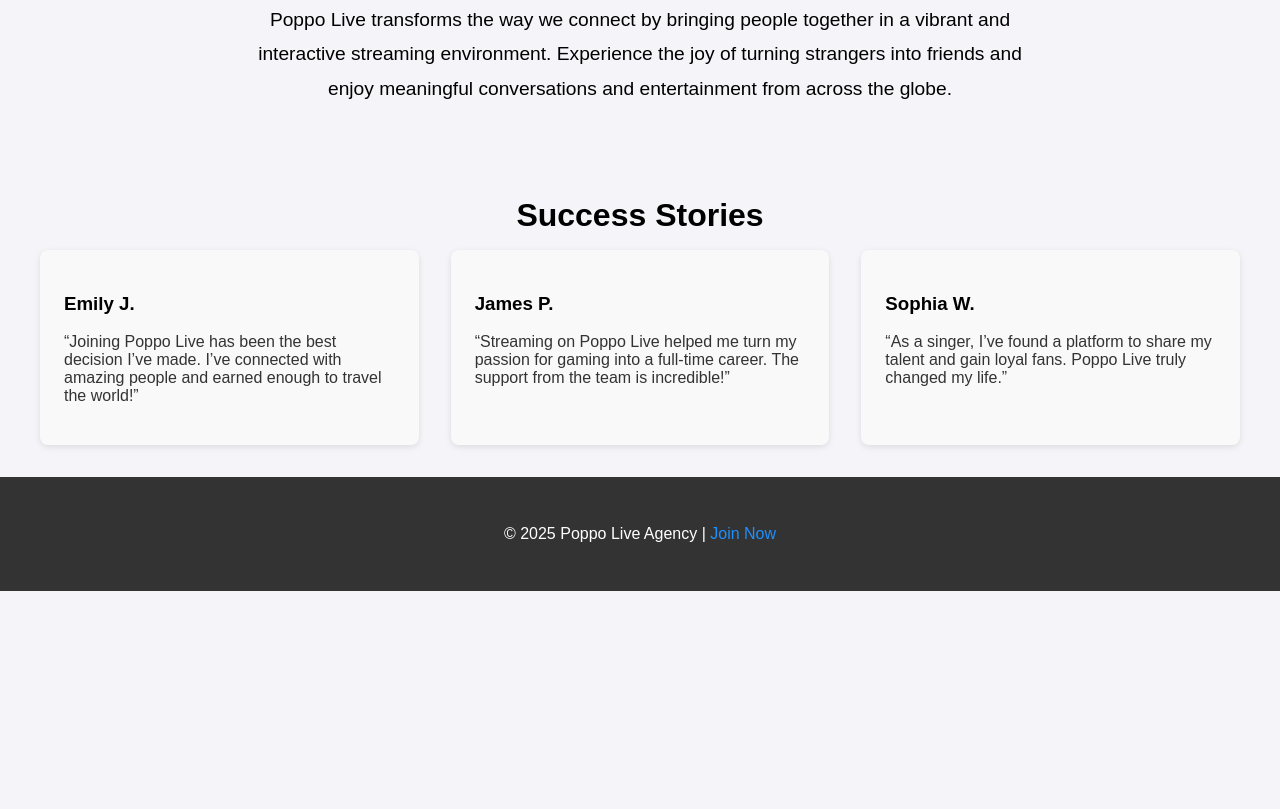
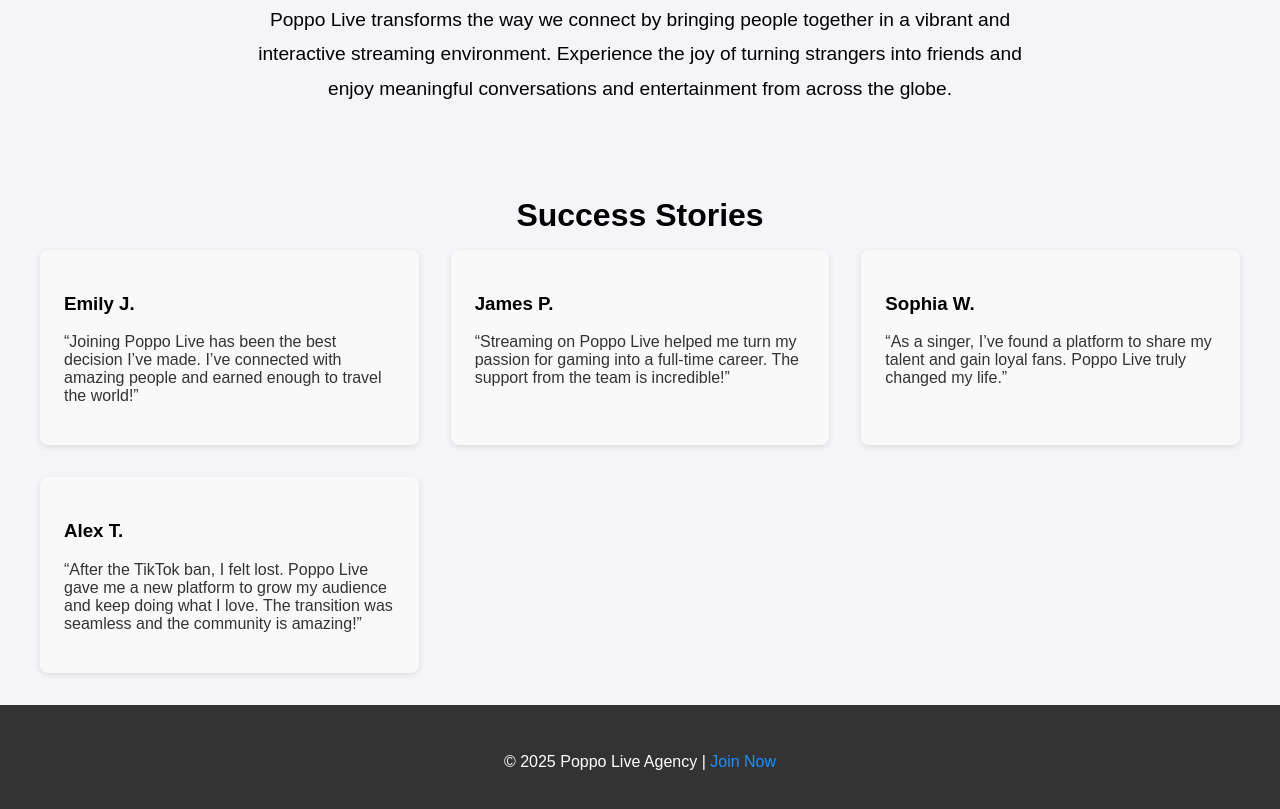
Before and after one commit to pajpetery/poppo-live-agency, a plain HTML site: page index.html in a window 1280 px wide. Shown: the part 3365-4174 px from the top of the page. Before the commit the page ends 3956 px from the top, so only its background shows below. Drawn offline with Linux system fonts and the light colour scheme.

Commit message:
Update index.html

```diff
--- a/index.html
+++ b/index.html
@@ -237,6 +237,10 @@
             <h3 style="color: black;">Sophia W.</h3>
             <p style="color: #333;">“As a singer, I’ve found a platform to share my talent and gain loyal fans. Poppo Live truly changed my life.”</p>
         </div>
+        <div style="background: #f9f9f9; padding: 1.5rem; border-radius: 8px; box-shadow: 0 2px 6px rgba(0, 0, 0, 0.1);">
+            <h3 style="color: black;">Alex T.</h3>
+            <p style="color: #333;">“After the TikTok ban, I felt lost. Poppo Live gave me a new platform to grow my audience and keep doing what I love. The transition was seamless and the community is amazing!”</p>
+        </div>
     </div>
 </section>
 
```
